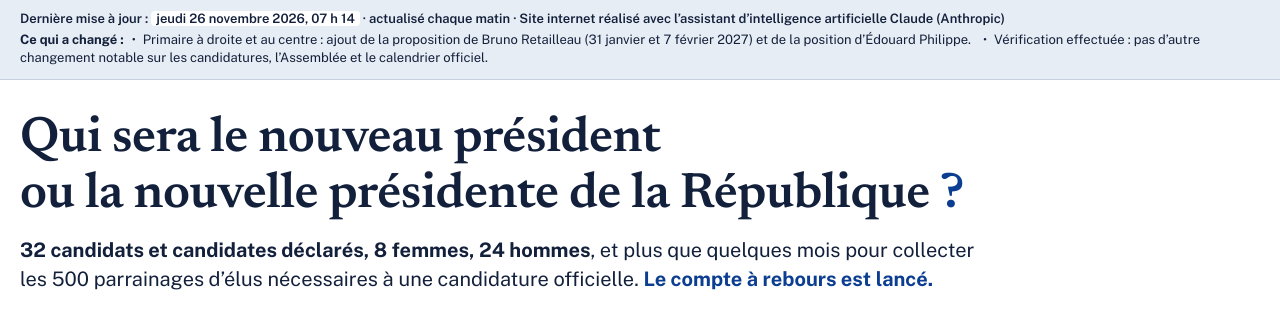
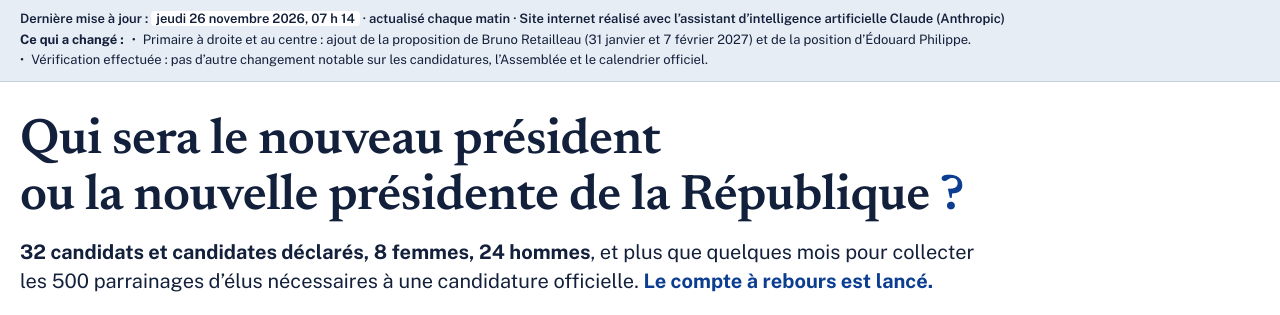
Before and after one commit to maurelpr-arch/presidentielle-2027, a plain HTML site: page index.html in a window 1280 px wide. Shown: the top 315 px of the page. Drawn offline with nearby package versions, Linux system fonts and the light colour scheme.

Commit message:
Bandeau : « Vérification effectuée » sur sa propre ligne, à gauche
Co-Authored-By: Claude Sonnet 5.5 <noreply@anthropic.com>
Claude-Session: https://claude.ai/code/session_013G2Y5iE43z2hhS9zUGGa41

```diff
--- a/defiler.css
+++ b/defiler.css
@@ -91,8 +91,8 @@ html body .hero-av{box-shadow:0 0 0 4px rgba(255,255,255,.95),0 0 0 6px var(--c)
 .more{background:linear-gradient(to bottom,rgba(255,255,255,0),rgba(255,255,255,.96) 75%)}
 
 /* ===== Bandeau « Dernière mise à jour » : toute la largeur de la page, tout en haut, bien délimité =====
-   Tout est aligné à gauche : la date, puis « Ce qui a changé » ; les changements et la
-   « Vérification effectuée » se suivent sur la même ligne, séparés par une puce, pour profiter de la largeur. */
+   Tout est aligné à gauche : la date, puis « Ce qui a changé » ; les changements se suivent sur la même ligne,
+   séparés par une puce, et la « Vérification effectuée : » (dernier élément) passe à la ligne, à gauche. */
 html body .wrap{padding-top:0}
 html body header.top>.majbox{
   box-sizing:border-box;position:relative;left:50%;width:100vw;max-width:none;
@@ -110,6 +110,8 @@ html body header.top .majbox .changes ul{display:inline;margin:0;padding:0;list-
 html body header.top .majbox .changes li{display:inline;margin:0}
 html body header.top .majbox .changes li::before{content:"\2022";margin:0 7px 0 2px;color:var(--ink)}
 html body header.top .majbox .changes li+li{margin-left:10px}
+html body header.top .majbox .changes li:last-child:not(:first-child){display:block;margin:2px 0 0}
+html body header.top .majbox .changes li:last-child:not(:first-child)::before{margin-left:0}
 
 /* ===== Vignettes : aplat uniforme, aucun dégradé ===== */
 html body .face,html body .front,html body .back{background:#E7EDF4;background-image:none}
```
